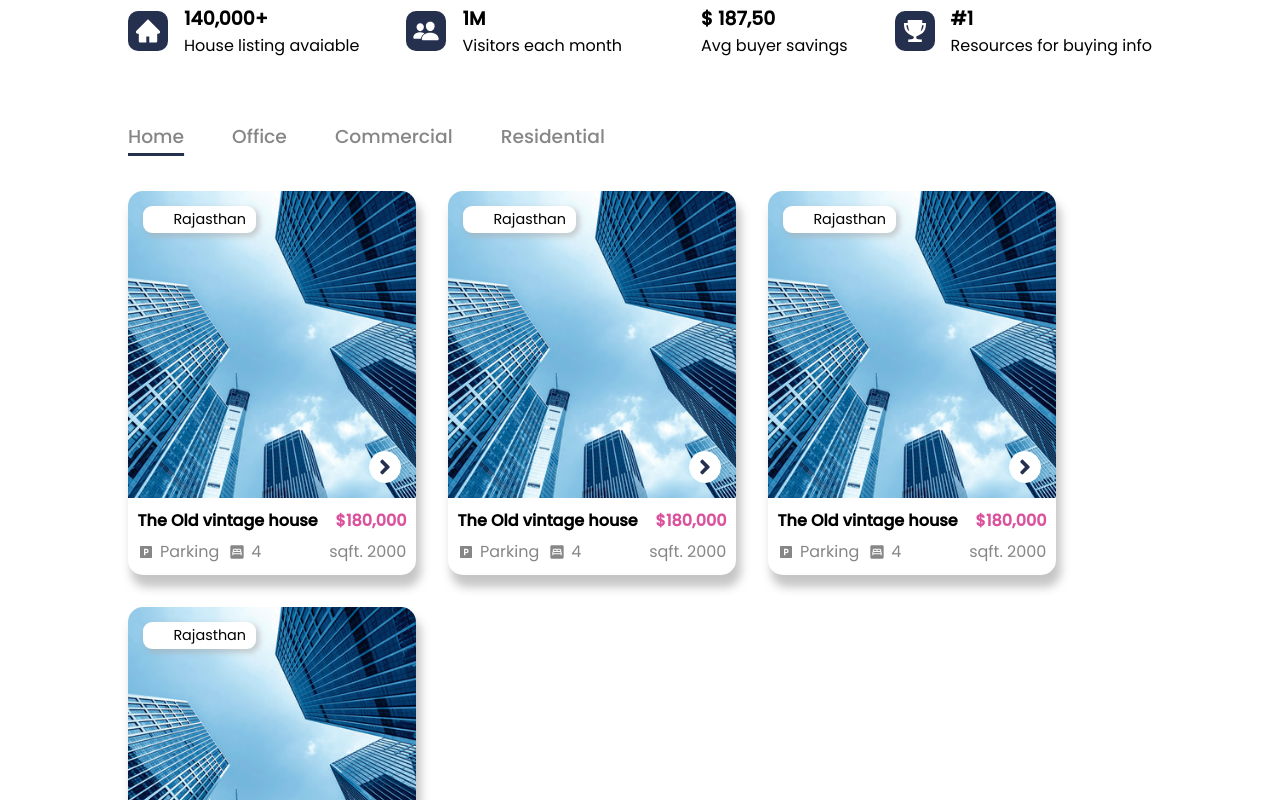
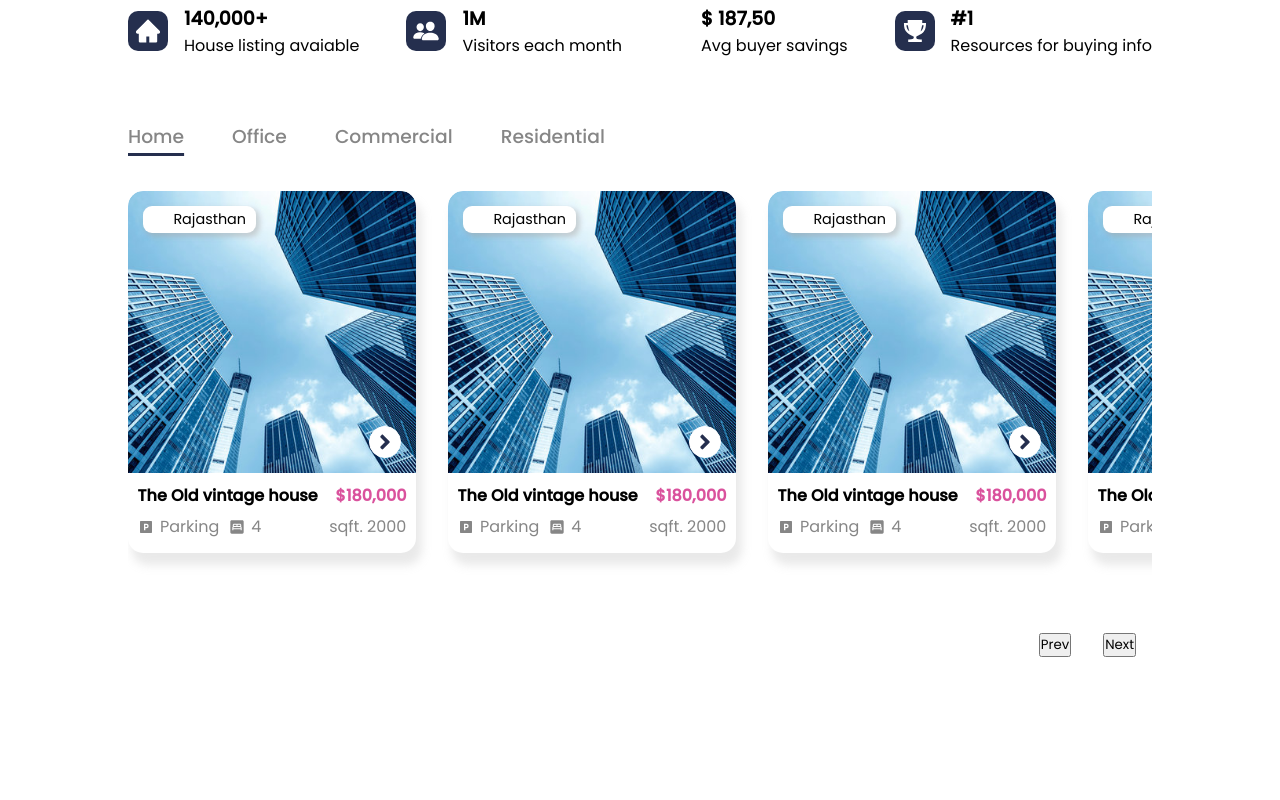
Before and after one commit to 25mohit/real-estate-frontend, a React (Create React App) app: page / in a window 1280 px wide. Shown: the part 740-1540 px from the top of the page. After the commit the page ends 1413 px from the top, so only its background shows below. Built offline with nearby package versions, Linux system fonts and the light colour scheme; some icons are missing.

Commit message:
Listing Curriosal Added

```diff
--- a/src/Style.css
+++ b/src/Style.css
@@ -112,17 +112,7 @@
     display: flex;
     flex-direction: column;
 }
-.home-listing{
-    padding: 0 8rem;
-}
-.home-listing > section {
-    padding: 1rem 0;
-    padding-bottom: 3rem;
-    display: flex;
-    align-items: center;
-    gap: 2rem;
-    flex-wrap: wrap;
-}
+
 .brad-crumb-bar{
     display: flex;
     align-items: center;
@@ -143,18 +133,50 @@
     text-decoration-color: var(--blue-color);
     transition: 0.6s;
 }
+.home-listing{
+    padding: 0 8rem;
+}
+.home-listing .listing-container {
+    /* padding: 1rem 0; */
+    margin: 1rem 0;
+    padding-bottom: 3rem;
+    display: flex;
+    overflow: hidden;
+    align-items: center;
+    scroll-behavior: smooth;
+    gap: 2rem;
+    /* flex-wrap: wrap; */
+}
 .listing-card{
     display: flex;
     width: 18rem;
-    height: 24rem;
+    min-width: 18rem;
+    height: 22.6rem;
+    background-color: white;
     flex-direction: column;
     border-radius: var(--listing-card-border-radius);
     /* overflow: hidden; */
-    box-shadow: 4px 11px 10px 1px rgba(128, 128, 128, 0.457);
+    box-shadow: 5px 11px 10px 1px rgba(173, 173, 173, 0.267);
     /* border: 1px solid gray; */
+    transition: 0.3s;
+}
+.home-listing > section .listing-card:hover{
+    box-shadow: 0px 0px 10px 1px var(--primary-color);
+    transition: 0.3s;
+}
+.home-listing > section .listing-card:hover .img-container > img{
+    transform: scale(1.5);
+    transition: 0.2s;
+}
+.home-listing > section:hover .listing-card:not(:hover){
+    background-color: rgba(202, 201, 201, 0.479);
+    opacity: 0.7;
 }
 .listing-card .img-container{
-    height: 80%;
+    height: 78%;
+    /* display: none; */
+    border-radius: var(--listing-card-border-radius) var(--listing-card-border-radius) 0 0;
+    overflow: hidden;
     position: relative;
 }
 .listing-card .img-container .location-chip{
@@ -192,11 +214,12 @@
 .listing-card .img-container > img{
     width: 100%;
     height: 100%;
+    transition: 0.3s;
     border-radius: var(--listing-card-border-radius) var(--listing-card-border-radius) 0 0;
     object-fit: cover;
 }
 .listing-card .stats-container{
-    height: 20%;
+    height: 22%;
     display: flex;
     gap: 0.4rem;
     flex-direction: column;
@@ -226,3 +249,10 @@
     align-items: center;
     gap: 0.4rem;
 }
+.nav-bar{
+    padding: 1rem;
+    display: flex;
+    align-items: center;
+    justify-content: right;
+    gap: 2rem;
+}
--- a/src/components/Section/HomeCardListing/HomeCardListing.jsx
+++ b/src/components/Section/HomeCardListing/HomeCardListing.jsx
@@ -1,19 +1,43 @@
-import { useState } from "react"
+import { useEffect, useState } from "react"
 import BradCrumpBar from "../../Utils/BradCrumpBar/BradCrumpBar"
 import ListingCard from "../../Utils/ListingCard/ListingCard"
 
 const HomeCardListing = () => {
     const [activeOpt, setActiveOpt] = useState('home')
+    const [box, setBox] = useState(null)
 
+    useEffect(() => {
+        const listingContainer = document.querySelector('.listing-container')
+        setBox(listingContainer)
+    },[])
+
+    const onPrev = () => {
+        let width = box.clientWidth
+        box.scrollLeft = box.scrollLeft - width
+        console.log(width);
+    }
+    const onNext = () => {
+        let width = box.clientWidth
+        box.scrollLeft = box.scrollLeft + width
+        console.log(width);
+    }
   return (
     <div className='home-listing'>
         <BradCrumpBar activeOpt={activeOpt} setActiveOpt={setActiveOpt}/>
-        <section>
+        <section className="listing-container">
+            <ListingCard />
+            <ListingCard />
+            <ListingCard />
+            <ListingCard />
             <ListingCard />
             <ListingCard />
             <ListingCard />
             <ListingCard />
         </section>
+        <div className="nav-bar">
+            <button onClick={onPrev}>Prev</button>
+            <button onClick={onNext}>Next</button>
+        </div>
     </div>
   )
 }
```
